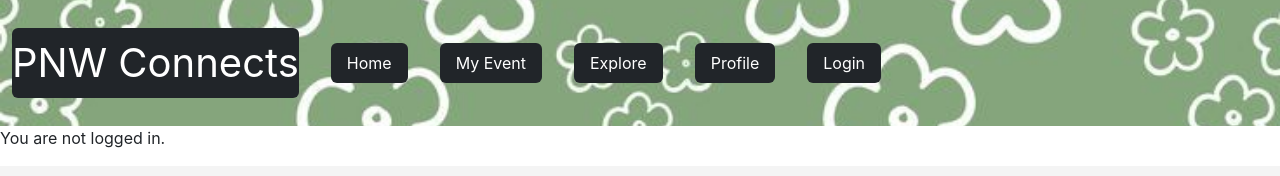
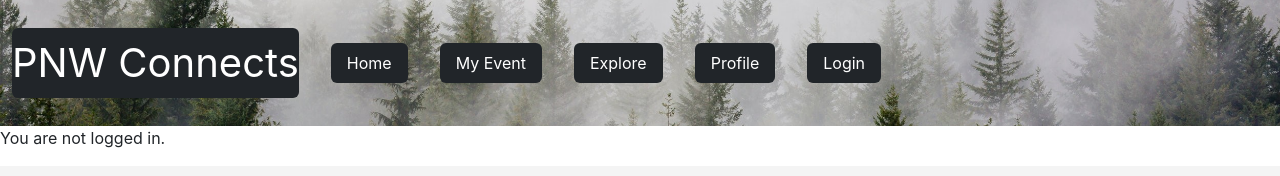
Before and after one commit to INFO442-24AU-C/Group-6, a React (Create React App) app in the folder info442/: page / in a window 1280 px wide. Shown: the top 176 px of the page. Built offline with nearby package versions, Linux system fonts and the light colour scheme; no server answers.

Commit message:
testing different backgrounds

```diff
--- a/info442/src/page/Navigation.css
+++ b/info442/src/page/Navigation.css
@@ -14,7 +14,7 @@
 }
 
 .navbar-background {
-    background-image: url("../img/green-floral.jpg");
+    background-image: url("../img/pnw.jpg");
     background-size: cover;
     background-position: center;
     width: 100%
```
Also changed, not shown: info442/src/img/green-floral.jpg (deleted), info442/src/img/green-pastel.jpg (deleted).
